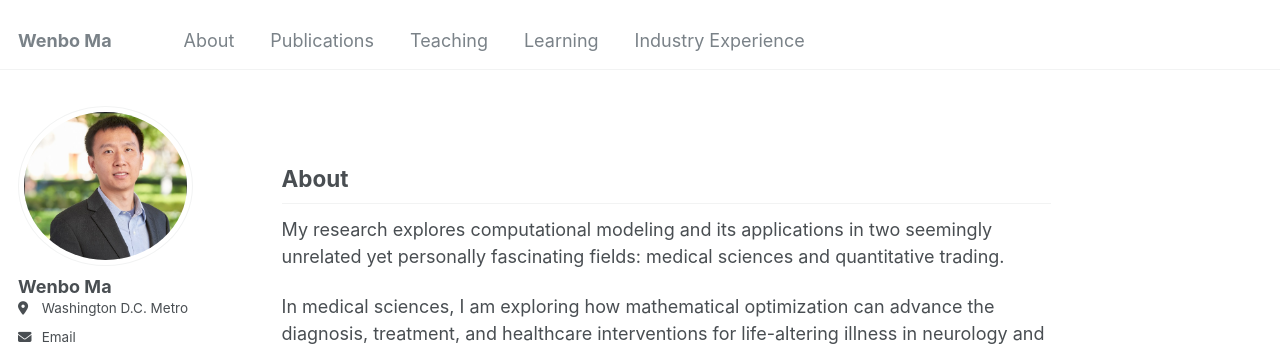
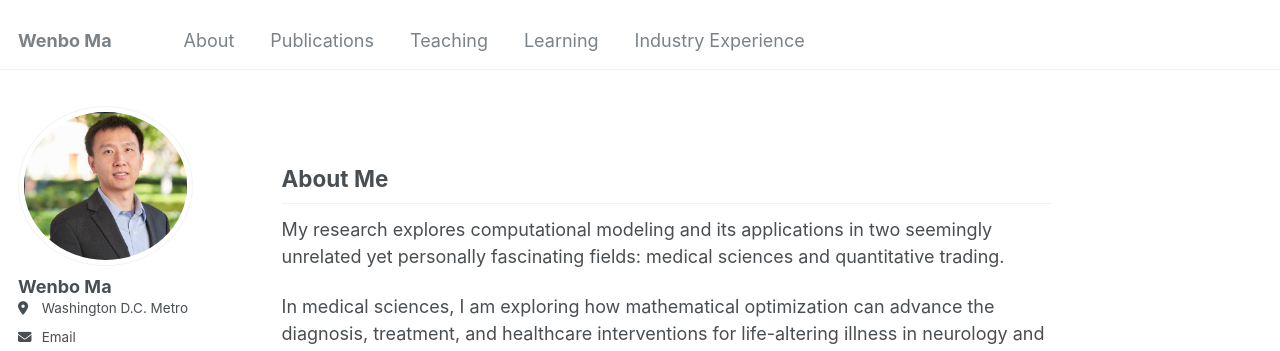
Before and after one commit to wenbo5565/wenbo5565.github.io, a Jekyll site: the page built from _pages/about.md, in a window 1280 px wide and 900 px high. Shown: the top 351 px of the window. Built offline with Jekyll 4.4.1, drawn with Linux system fonts in a browser that asks for light colours; some web fonts are replaced.

```diff
--- a/_pages/about.md
+++ b/_pages/about.md
@@ -7,7 +7,7 @@ redirect_from:
   - /about.html
 ---
 
-## About <a id="about"></a>
+## About Me <a id="about"></a>
 
 My research explores computational modeling and its applications in two seemingly unrelated yet personally fascinating fields: medical sciences and quantitative trading.
 
```
